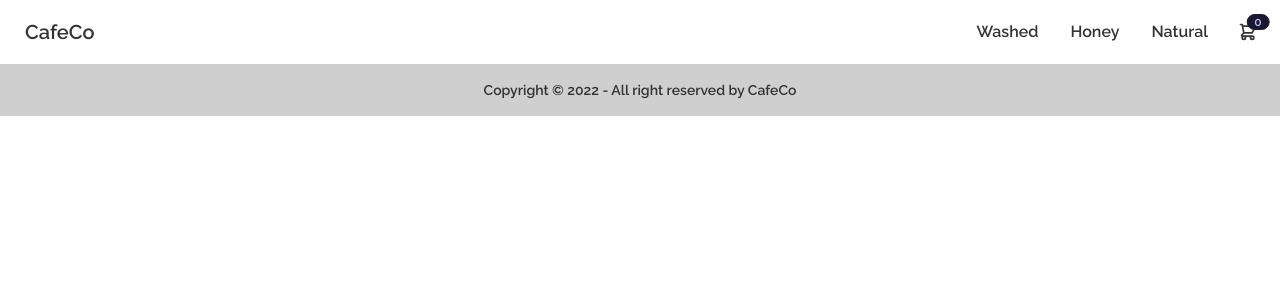
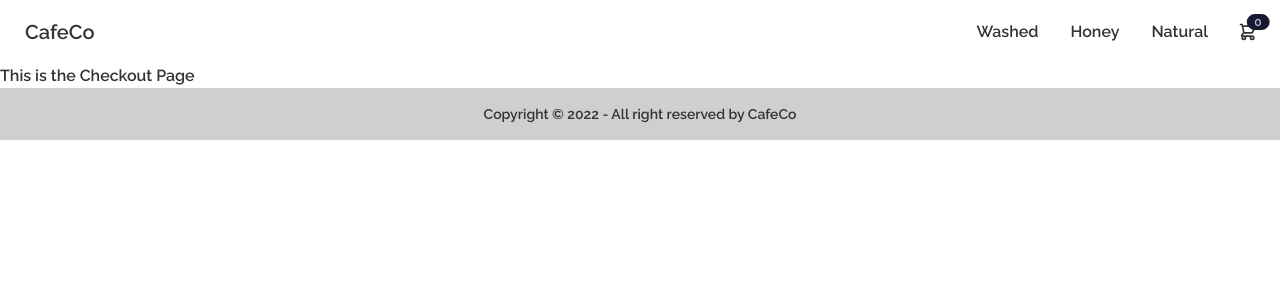
Before and after one commit to rocampocastro604/cafeco-store, a React (Create React App) app: page /checkout in a window 1280 px wide. Shown: the top 300 px of the page. Built offline with nearby package versions, Linux system fonts and the light colour scheme.

Commit message:
Adding Checkout component

```diff
--- a/src/App.js
+++ b/src/App.js
@@ -6,6 +6,7 @@ import ItemDetailContainer from './components/ItemDetailContainer'
 import Cart from './components/Cart';
 import Footer from './components/Footer';
 import CartContextProvider from './contexts/CartContext';
+import Checkout from './components/Checkout';
 
 const App = () => {
   return (
@@ -15,8 +16,9 @@ const App = () => {
       <Routes>
         <Route path='/' element={<ItemListContainer />} />
         <Route path='/category/:processId' element={<ItemListContainer />}/>
-        <Route path='item/:itemId' element={<ItemDetailContainer />} />
+        <Route path='/item/:itemId' element={<ItemDetailContainer />} />
         <Route path='/cart' element={<Cart />}/>
+        <Route path='/checkout' element={<Checkout />}/>
       </Routes>
       <Footer/>
       </BrowserRouter>
--- a/src/components/Cart.jsx
+++ b/src/components/Cart.jsx
@@ -39,6 +39,7 @@ const Cart = () => {
         (cartList.length > 0)
         ? <div className="flex flex-col">
             <h2 className="text-xl">Subtotal: ${cartContext.calculateSubtotal()}</h2>
+            <button className="btn btn-success mt-2" onClick={()=>console.log('clicked!')}><Link to="/">Checkout</Link></button>
             <br></br>
             <button className="btn btn-error mt-2" onClick={() => cartContext.clearCart()}>Clear Cart</button>
             <button className="btn btn-info mt-2"><Link to='/'>Return to Shop</Link></button>
--- /dev/null
+++ b/src/components/Checkout.jsx
@@ -0,0 +1,7 @@
+const Checkout = () => {
+  return (
+    <h1>This is the Checkout Page</h1>
+  );
+}
+
+export default Checkout;
```
